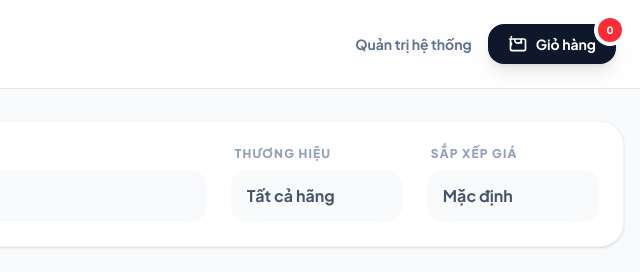
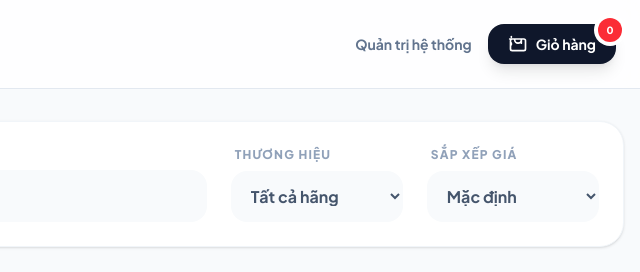
Before and after one commit to kienduc10012004/CAPSTONE-JS, a website with bundled scripts: page src/appPhone.html in a window 1280 px wide. Shown: the top 272 px of the page, 640-1280 px from the left. Built offline with nearby package versions, Linux system fonts and the light colour scheme; no server answers.

Commit message:
capstone-js-new-3

```diff
--- a/src/appPhone.html
+++ b/src/appPhone.html
@@ -43,7 +43,7 @@
 
         <div class="flex flex-col w-full lg:w-64 space-y-2">
           <label class="text-xs font-black uppercase tracking-widest text-slate-400 ml-1">Thương hiệu</label>
-          <select id="filterSelect" class="w-full bg-slate-50 border-none rounded-2xl px-4 py-3.5 focus:ring-2 focus:ring-blue-500/20 font-bold text-slate-600 appearance-none outline-none cursor-pointer">
+          <select id="filterSelect" class="w-full bg-slate-50 border-none rounded-2xl px-4 py-3.5 focus:ring-2 focus:ring-blue-500/20 font-bold text-slate-600 outline-none cursor-pointer">
             <option value="">Tất cả hãng</option>
             <option value="iphone">Apple (iPhone)</option>
             <option value="Samsung">Samsung Galaxy</option>
@@ -57,10 +57,10 @@
 
         <div class="flex flex-col w-full lg:w-64 space-y-2">
           <label class="text-xs font-black uppercase tracking-widest text-slate-400 ml-1">Sắp xếp giá</label>
-          <select id="sortSelect" class="w-full bg-slate-50 border-none rounded-2xl px-4 py-3.5 focus:ring-2 focus:ring-blue-500/20 font-bold text-slate-600 appearance-none outline-none cursor-pointer">
+          <select id="sortSelect" class="w-full bg-slate-50 border-none rounded-2xl px-4 py-3.5 focus:ring-2 focus:ring-blue-500/20 font-bold text-slate-600 outline-none cursor-pointer">
             <option value="">Mặc định</option>
-            <option value="asc">Giá tăng dần ↑</option>
-            <option value="desc">Giá giảm dần ↓</option>
+            <option value="asc">Giá tăng dần</option>
+            <option value="desc">Giá giảm dần</option>
           </select>
         </div>
       </div>
```
